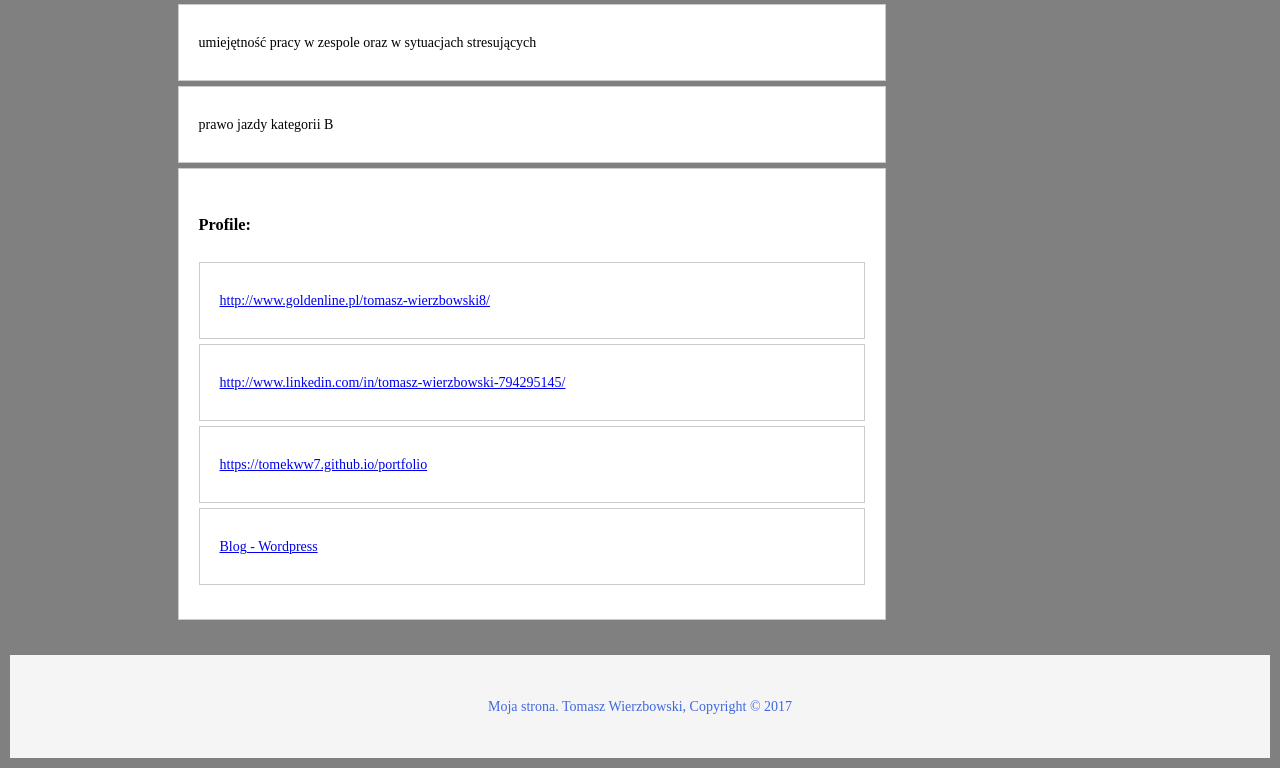
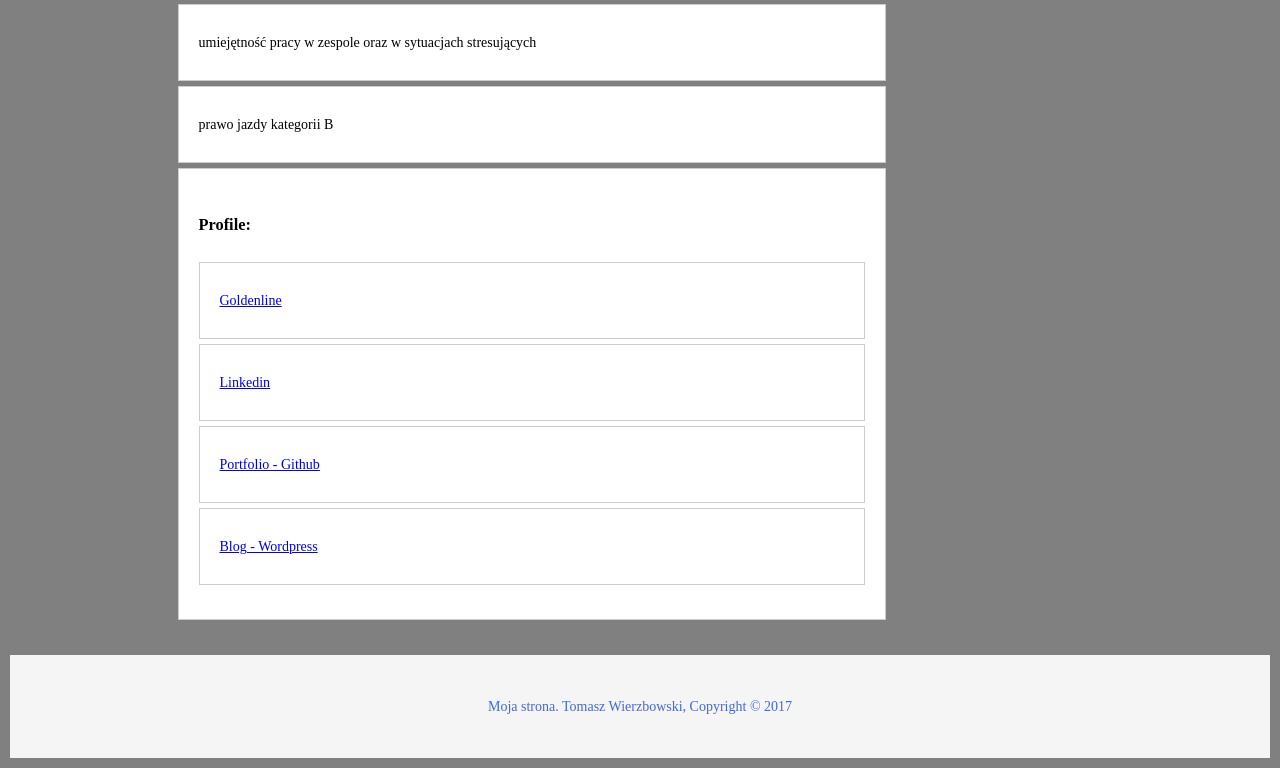
Before and after one commit to tomekww7/portfolio, a plain HTML site: page services.html in a window 1280 px wide. Shown: the part 638-1406 px from the top of the page. Drawn offline with Linux system fonts and the light colour scheme.

Commit message:
Update services.html

```diff
--- a/services.html
+++ b/services.html
@@ -40,9 +40,9 @@
               <h3>Profile:</h3>
               <p>
           <ul>
-            <li><a href="http://www.goldenline.pl/tomasz-wierzbowski8/">http://www.goldenline.pl/tomasz-wierzbowski8/</a></li>
-            <li><a href="http://www.linkedin.com/in/tomasz-wierzbowski-794295145/">http://www.linkedin.com/in/tomasz-wierzbowski-794295145/</a></li>
-            <li><a href="https://tomekww7.github.io/portfolio">https://tomekww7.github.io/portfolio</a></li>
+            <li><a href="http://www.goldenline.pl/tomasz-wierzbowski8/" target="_blank">Goldenline</a></li>
+            <li><a href="http://www.linkedin.com/in/tomasz-wierzbowski-794295145/" target="_blank">Linkedin</a></li>
+            <li><a href="https://tomekww7.github.com/portfolio" target="_blank">Portfolio - Github</a></li>
 		<li><a href="http://pfigpython4.webpros.pl/tomekww/wp/">Blog - Wordpress</a></li>
           </ul>
 
```
